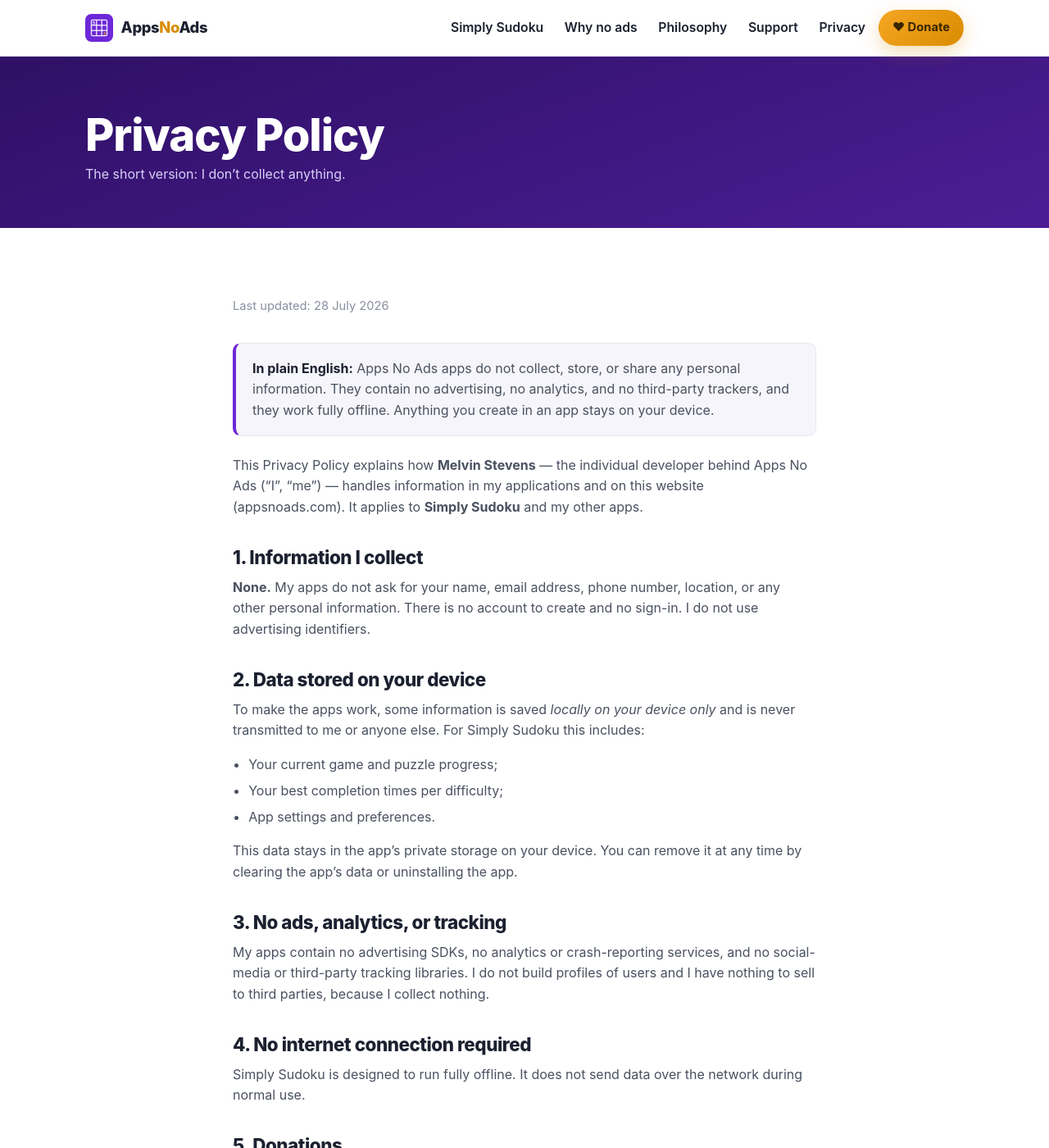
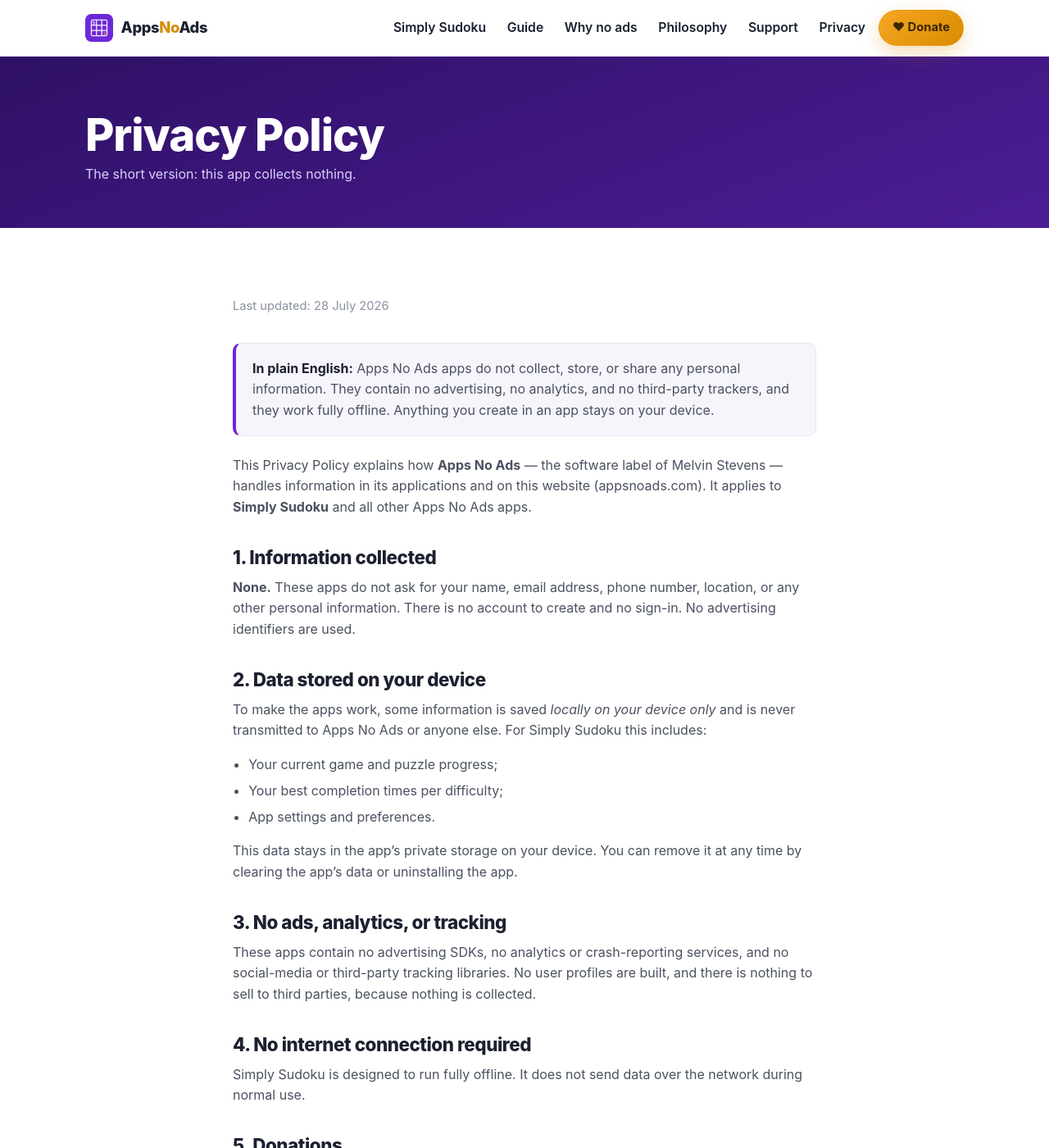
Before and after one commit to mstevensjr/appsnoads, a Jekyll site: the page privacy.html, which Jekyll copies as it is, in a window 1280 px wide and 1400 px high. Shown: the whole window at 82% size. Built offline with Jekyll 4.4.1, drawn with Linux system fonts in a browser that asks for light colours; some of the changed text lies outside the part shown.

Commit message:
content: impersonal customer-focused rewrite + new user guide
- Rewrite every page to remove first-person "I/me/my" and "we/our"; the
  subject is now Simply Sudoku / this app / Apps No Ads, with customer pain
  hooks. Legal ownership + contact names are kept on purpose.
- Convert privacy.html and terms.html to impersonal voice (provider identity
  retained).
- Add guide.html — a full user manual covering every feature, with four new
  in-app screenshots (sticky pen, New-game confirm, check-when-ready, landscape).
  Add a "Guide" link to the top nav across all pages.
- Fix the store badges to stack the labels ("Get it on" above the store name).
- Drop the inaccurate "hand-verified" puzzle claim; reword "Apps No Ads is
  built..." (it is a software label, not an app).
- styles.css: add table, figure (.shotfig), and stacked store-label styles.

Co-Authored-By: Claude Opus 4.8 <noreply@anthropic.com>

```diff
--- a/philosophy.html
+++ b/philosophy.html
@@ -24,6 +24,7 @@
     <input type="checkbox" id="navToggle" class="nav-toggle" hidden>
     <nav class="nav-links">
       <a href="simple-sudoku.html">Simply Sudoku</a>
+      <a href="guide.html">Guide</a>
       <a href="index.html#why">Why no ads</a>
       <a href="philosophy.html">Philosophy</a>
       <a href="support.html">Support</a>
@@ -121,7 +122,7 @@
           <svg viewBox="0 0 64 64" aria-hidden="true"><rect width="64" height="64" rx="14" fill="#6d28d9"/><g stroke="rgba(255,255,255,.9)" stroke-width="2.5" fill="none"><rect x="14" y="14" width="36" height="36" rx="3"/><line x1="26" y1="14" x2="26" y2="50"/><line x1="38" y1="14" x2="38" y2="50"/><line x1="14" y1="26" x2="50" y2="26"/><line x1="14" y1="38" x2="50" y2="38"/></g></svg>
           Apps<span style="color:#f5a623">No</span>Ads
         </div>
-        <p style="max-width:34ch">Distraction-free, useful software by <strong>Melvin Stevens</strong> — no ads, no subscriptions, no tracking.</p>
+        <p style="max-width:34ch">Distraction-free, useful software from <strong>Apps No Ads</strong> — no ads, no subscriptions, no tracking.</p>
         <a class="btn btn-donate btn-sm" href="https://buy.stripe.com/dRm5kwawvd9L7oK2fu1B605" target="_blank" rel="noopener">♥ Donate</a>
       </div>
       <div>
--- a/privacy.html
+++ b/privacy.html
@@ -4,7 +4,7 @@
 <meta charset="UTF-8">
 <meta name="viewport" content="width=device-width, initial-scale=1">
 <title>Privacy Policy — Apps No Ads</title>
-<meta name="description" content="Apps No Ads privacy policy. My apps collect no personal data, contain no ads or trackers, and work fully offline.">
+<meta name="description" content="Apps No Ads privacy policy. These apps collect no personal data, contain no ads or trackers, and work fully offline.">
 <meta name="theme-color" content="#4c1d95">
 <link rel="icon" href="favicon.svg" type="image/svg+xml">
 <link rel="stylesheet" href="styles.css">
@@ -20,6 +20,7 @@
     <input type="checkbox" id="navToggle" class="nav-toggle" hidden>
     <nav class="nav-links">
       <a href="simple-sudoku.html">Simply Sudoku</a>
+      <a href="guide.html">Guide</a>
       <a href="index.html#why">Why no ads</a>
       <a href="philosophy.html">Philosophy</a>
       <a href="support.html">Support</a>
@@ -35,7 +36,7 @@
 <section class="page-head">
   <div class="container">
     <h1>Privacy Policy</h1>
-    <p>The short version: I don’t collect anything.</p>
+    <p>The short version: this app collects nothing.</p>
   </div>
 </section>
 
@@ -47,13 +48,13 @@
       <strong>In plain English:</strong> Apps No Ads apps do not collect, store, or share any personal information. They contain no advertising, no analytics, and no third-party trackers, and they work fully offline. Anything you create in an app stays on your device.
     </div>
 
-    <p>This Privacy Policy explains how <strong>Melvin Stevens</strong> — the individual developer behind Apps No Ads (“I”, “me”) — handles information in my applications and on this website (appsnoads.com). It applies to <strong>Simply Sudoku</strong> and my other apps.</p>
+    <p>This Privacy Policy explains how <strong>Apps No Ads</strong> — the software label of Melvin Stevens — handles information in its applications and on this website (appsnoads.com). It applies to <strong>Simply Sudoku</strong> and all other Apps No Ads apps.</p>
 
-    <h2>1. Information I collect</h2>
-    <p><strong>None.</strong> My apps do not ask for your name, email address, phone number, location, or any other personal information. There is no account to create and no sign-in. I do not use advertising identifiers.</p>
+    <h2>1. Information collected</h2>
+    <p><strong>None.</strong> These apps do not ask for your name, email address, phone number, location, or any other personal information. There is no account to create and no sign-in. No advertising identifiers are used.</p>
 
     <h2>2. Data stored on your device</h2>
-    <p>To make the apps work, some information is saved <em>locally on your device only</em> and is never transmitted to me or anyone else. For Simply Sudoku this includes:</p>
+    <p>To make the apps work, some information is saved <em>locally on your device only</em> and is never transmitted to Apps No Ads or anyone else. For Simply Sudoku this includes:</p>
     <ul>
       <li>Your current game and puzzle progress;</li>
       <li>Your best completion times per difficulty;</li>
@@ -62,28 +63,28 @@
     <p>This data stays in the app’s private storage on your device. You can remove it at any time by clearing the app’s data or uninstalling the app.</p>
 
     <h2>3. No ads, analytics, or tracking</h2>
-    <p>My apps contain no advertising SDKs, no analytics or crash-reporting services, and no social-media or third-party tracking libraries. I do not build profiles of users and I have nothing to sell to third parties, because I collect nothing.</p>
+    <p>These apps contain no advertising SDKs, no analytics or crash-reporting services, and no social-media or third-party tracking libraries. No user profiles are built, and there is nothing to sell to third parties, because nothing is collected.</p>
 
     <h2>4. No internet connection required</h2>
     <p>Simply Sudoku is designed to run fully offline. It does not send data over the network during normal use.</p>
 
     <h2>5. Donations</h2>
-    <p>If you choose to make a voluntary donation, the payment is processed by <a href="https://stripe.com" target="_blank" rel="noopener">Stripe</a>, a third-party payment provider, through a secure Stripe checkout page. I never see or store your card details. Any information you provide there is handled under <a href="https://stripe.com/privacy" target="_blank" rel="noopener">Stripe’s Privacy Policy</a>. Donations are optional and are not required to use any app.</p>
+    <p>If you choose to make a voluntary donation, the payment is processed by <a href="https://stripe.com" target="_blank" rel="noopener">Stripe</a>, a third-party payment provider, through a secure Stripe checkout page. Apps No Ads never sees or stores your card details. Any information you provide there is handled under <a href="https://stripe.com/privacy" target="_blank" rel="noopener">Stripe’s Privacy Policy</a>. Donations are optional and are not required to use any app.</p>
 
     <h2>6. This website</h2>
-    <p>This website is a set of static pages. It sets no cookies, uses no analytics, and loads no third-party fonts or trackers. My web host may keep standard server logs (such as IP addresses and requested pages) for security and reliability; these are not used to identify or track you.</p>
+    <p>This website is a set of static pages. It sets no cookies, uses no analytics, and loads no third-party fonts or trackers. The web host may keep standard server logs (such as IP addresses and requested pages) for security and reliability; these are not used to identify or track you.</p>
 
     <h2>7. App store platforms</h2>
-    <p>The app stores that distribute my apps (Google Play, the Apple App Store, and the Microsoft Store) may collect their own information — for example, download counts or aggregate statistics — under their own privacy policies. That collection is controlled by those platforms, not by me.</p>
+    <p>The app stores that distribute these apps (Google Play, the Apple App Store, and the Microsoft Store) may collect their own information — for example, download counts or aggregate statistics — under their own privacy policies. That collection is controlled by those platforms, not by Apps No Ads.</p>
 
     <h2>8. Children’s privacy</h2>
-    <p>My apps are suitable for all ages and do not knowingly collect any personal information from anyone, including children under 13.</p>
+    <p>These apps are suitable for all ages and do not knowingly collect any personal information from anyone, including children under 13.</p>
 
     <h2>9. Changes to this policy</h2>
-    <p>If this policy changes, I will update this page and revise the “Last updated” date above. Because I collect no personal data, I cannot notify you individually.</p>
+    <p>If this policy changes, this page will be updated and the “Last updated” date above revised. Because no personal data is collected, individual notifications aren’t possible.</p>
 
     <h2>10. Contact</h2>
-    <p>Questions about this policy? Email me at <a href="mailto:mstevens@dqbbs.com">mstevens@dqbbs.com</a>.</p>
+    <p>Questions about this policy? Email <a href="mailto:mstevens@dqbbs.com">mstevens@dqbbs.com</a>.</p>
   </div>
 </section>
 
@@ -95,7 +96,7 @@
           <svg viewBox="0 0 64 64" aria-hidden="true"><rect width="64" height="64" rx="14" fill="#6d28d9"/><g stroke="rgba(255,255,255,.9)" stroke-width="2.5" fill="none"><rect x="14" y="14" width="36" height="36" rx="3"/><line x1="26" y1="14" x2="26" y2="50"/><line x1="38" y1="14" x2="38" y2="50"/><line x1="14" y1="26" x2="50" y2="26"/><line x1="14" y1="38" x2="50" y2="38"/></g></svg>
           Apps<span style="color:#f5a623">No</span>Ads
         </div>
-        <p style="max-width:34ch">Distraction-free, useful software by <strong>Melvin Stevens</strong> — no ads, no subscriptions, no tracking.</p>
+        <p style="max-width:34ch">Distraction-free, useful software from <strong>Apps No Ads</strong> — no ads, no subscriptions, no tracking.</p>
       </div>
       <div>
         <h4>Product</h4>
--- a/styles.css
+++ b/styles.css
@@ -183,8 +183,8 @@ img { max-width: 100%; display: block; }
 }
 .store:hover { text-decoration: none; transform: translateY(-2px); transition: transform .12s ease; }
 .store svg { width: 26px; height: 26px; flex: none; }
-.store .l1 { font-size: .68rem; opacity: .8; line-height: 1; }
-.store .l2 { font-weight: 800; font-size: 1.02rem; line-height: 1.2; }
+.store .l1 { display: block; font-size: .68rem; opacity: .8; line-height: 1; }
+.store .l2 { display: block; font-weight: 800; font-size: 1.02rem; line-height: 1.2; }
 .store .soon { margin-left: auto; font-size: .62rem; background: var(--amber); color: #3a2600; padding: 2px 7px; border-radius: 999px; font-weight: 800; letter-spacing: .04em; }
 
 /* ---------- donate ---------- */
@@ -229,6 +229,17 @@ img { max-width: 100%; display: block; }
 .prose ul { padding-left: 1.2rem; }
 .prose li { margin-bottom: .4rem; }
 .prose .updated { color: var(--muted); font-size: .92rem; margin-bottom: 2rem; }
+.prose table { width: 100%; border-collapse: collapse; margin: 1.2rem 0; font-size: .98rem; }
+.prose th, .prose td { text-align: left; padding: 10px 14px; border-bottom: 1px solid var(--line); }
+.prose thead th { background: var(--bg-soft); color: var(--ink); font-weight: 700; }
+.prose code { background: var(--bg-soft); border: 1px solid var(--line); border-radius: 6px; padding: 1px 6px; font-size: .9em; }
+/* multi-paragraph feature blocks (used on the guide) need spacing between stacked <p> */
+.feat p + p { margin-top: .9rem; }
+/* standalone app screenshots on the guide (desktop captures, not phone-framed) */
+figure.shotfig { margin: 1.7rem auto 0; text-align: center; max-width: 760px; }
+figure.shotfig img { width: 100%; max-width: 360px; border-radius: 12px; border: 1px solid var(--line); box-shadow: 0 12px 34px rgba(0,0,0,.10); }
+figure.shotfig.wide img { max-width: 100%; }
+figure.shotfig figcaption { color: var(--muted); font-size: .9rem; margin-top: .55rem; }
 .callout { background: var(--bg-soft); border: 1px solid var(--line); border-left: 4px solid var(--violet); border-radius: 10px; padding: 18px 20px; margin: 1.4rem 0; }
 .callout strong { color: var(--ink); }
 
```
Also changed, not shown: guide.html (added, +309 -0 lines), index.html (+13 -12 lines), simple-sudoku.html (+10 -9 lines), support.html (+7 -6 lines), terms.html (+7 -6 lines), README.md, screenshots/guide-check.png (added), screenshots/guide-landscape.png (added), screenshots/guide-newdialog.png (added), screenshots/guide-sticky.png (added).
